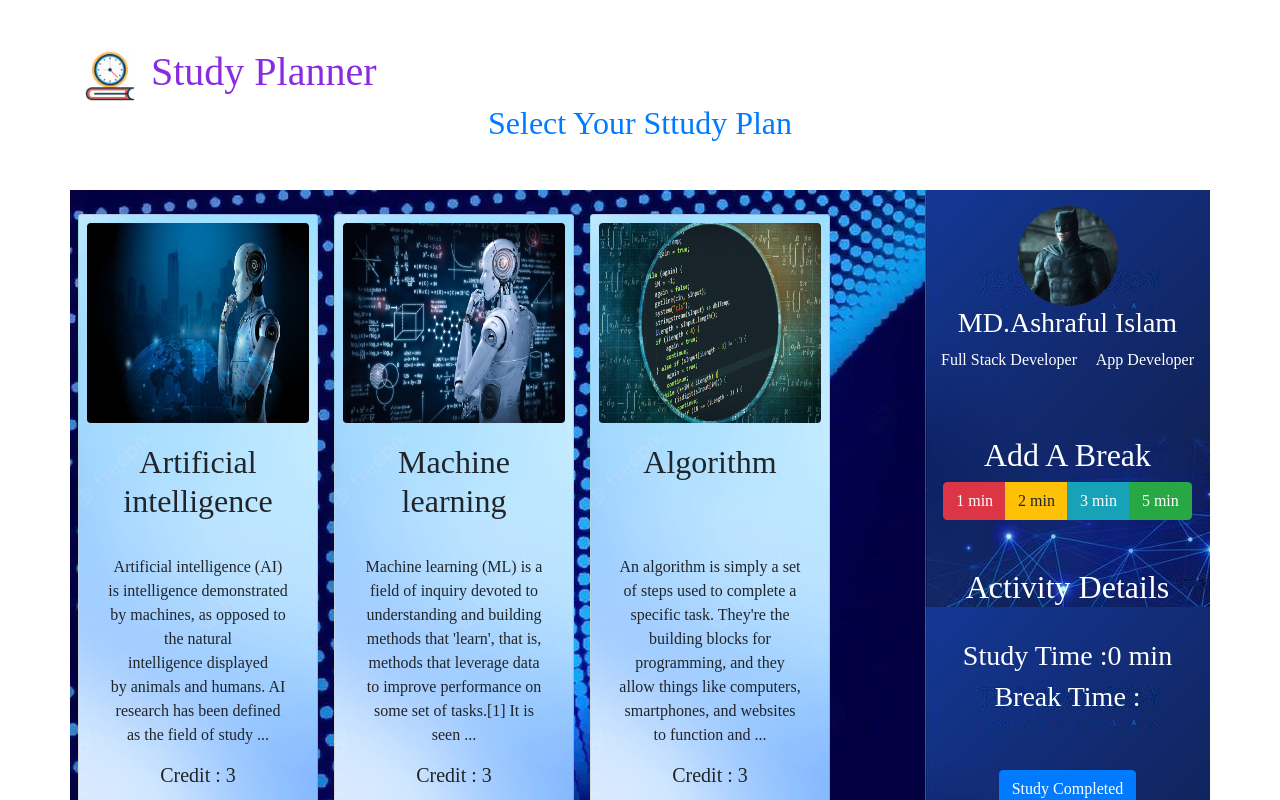
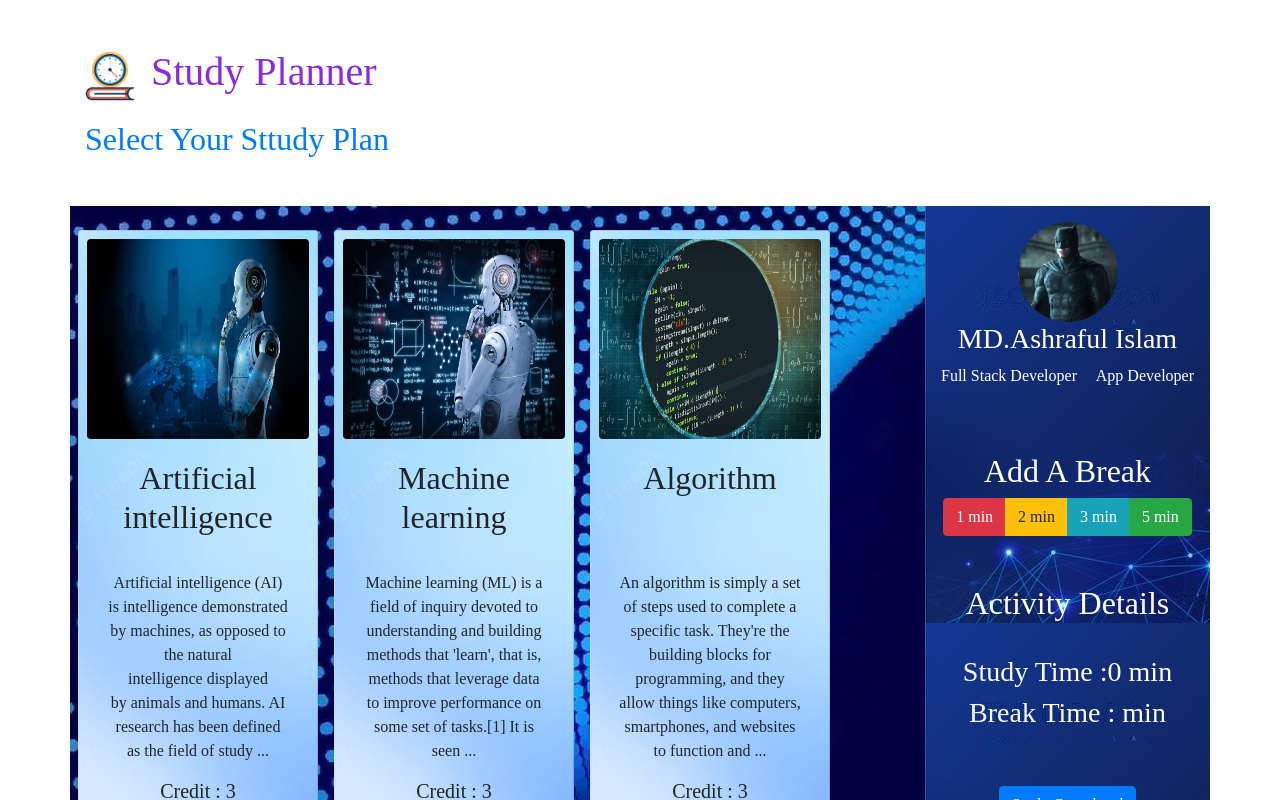
Before and after one commit to ASHRAF1925/Study-Planner, a React (Create React App) app: page / in a window 1280 px wide. Shown: the top 800 px of the page. Built offline with nearby package versions, Linux system fonts and the light colour scheme.

Commit message:
all completed

```diff
--- a/src/App.css
+++ b/src/App.css
@@ -4,7 +4,7 @@ body {
   font-family: 'Josefin Sans';
 }
 .App {
-  text-align: center;
+  text-align:left;
 }
 
 .App-logo {
--- a/src/App.js
+++ b/src/App.js
@@ -10,9 +10,9 @@ function App() {
   return (
     <div className="App">
     <Header></Header>
-    <h2 className='text-primary'>Select Your Sttudy Plan</h2>
+    <h2 className='text-primary mx-auto container mt-3'>Select Your Sttudy Plan</h2>
     <Subjects></Subjects>
-    <h2 className="text-success mt-5 p-3">Read Some Blogs</h2>
+    <h2 className="text-success mt-5 p-3 text-center">Read Some Blogs</h2>
     <Blogs></Blogs>
     </div>
   );
--- a/src/components/ActivityDetail/ActivityDetail.js
+++ b/src/components/ActivityDetail/ActivityDetail.js
@@ -16,7 +16,7 @@ const ActivityDetail = (props) => {
             <br />
 
             <h3>Study Time :{totaltime} min</h3>
-            <h3>Break Time :{breaktime} </h3>
+            <h3>Break Time :{breaktime} min </h3>
             <br />
             <br />
             <button onClick={notify} className='btn btn-primary'>Study Completed</button>
```
